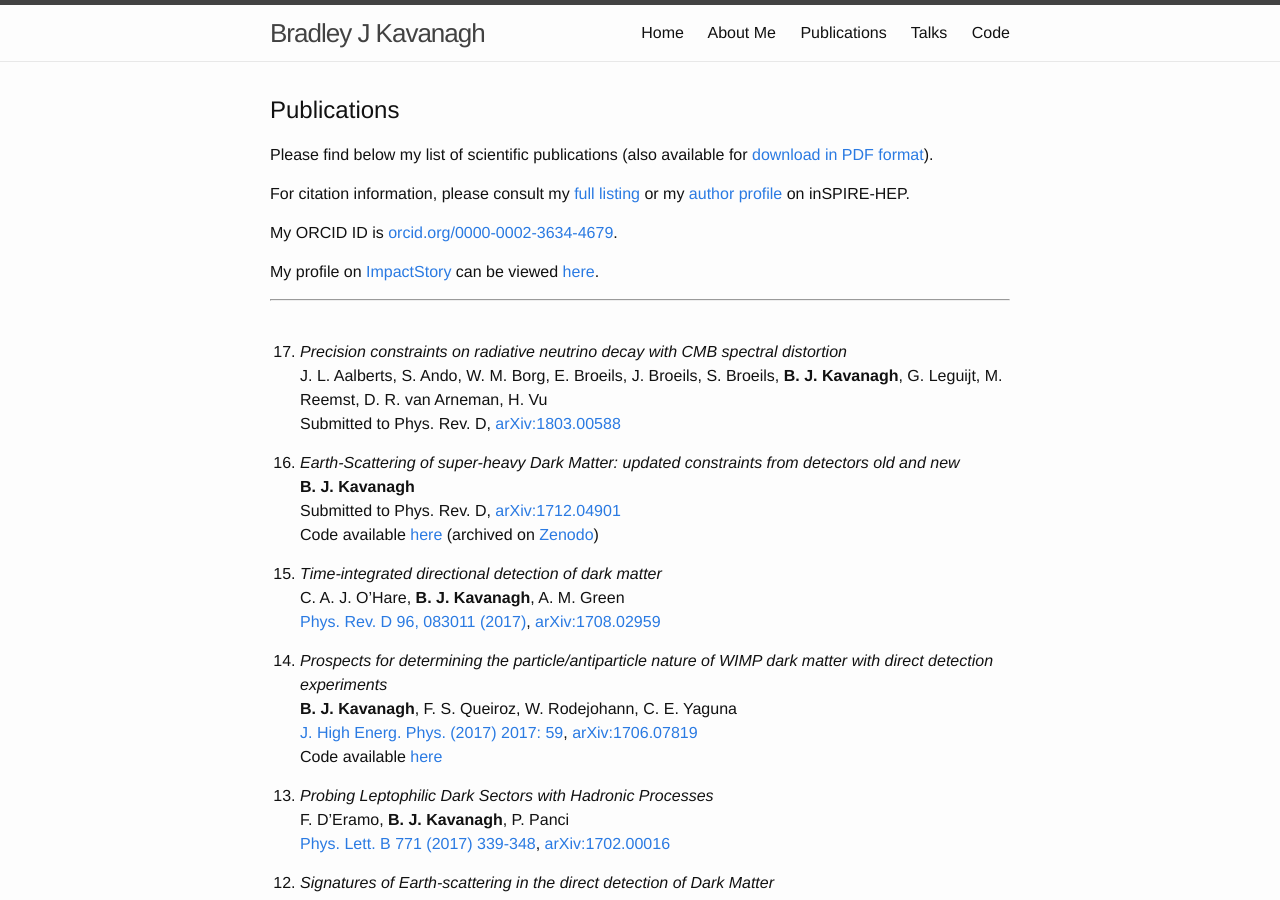
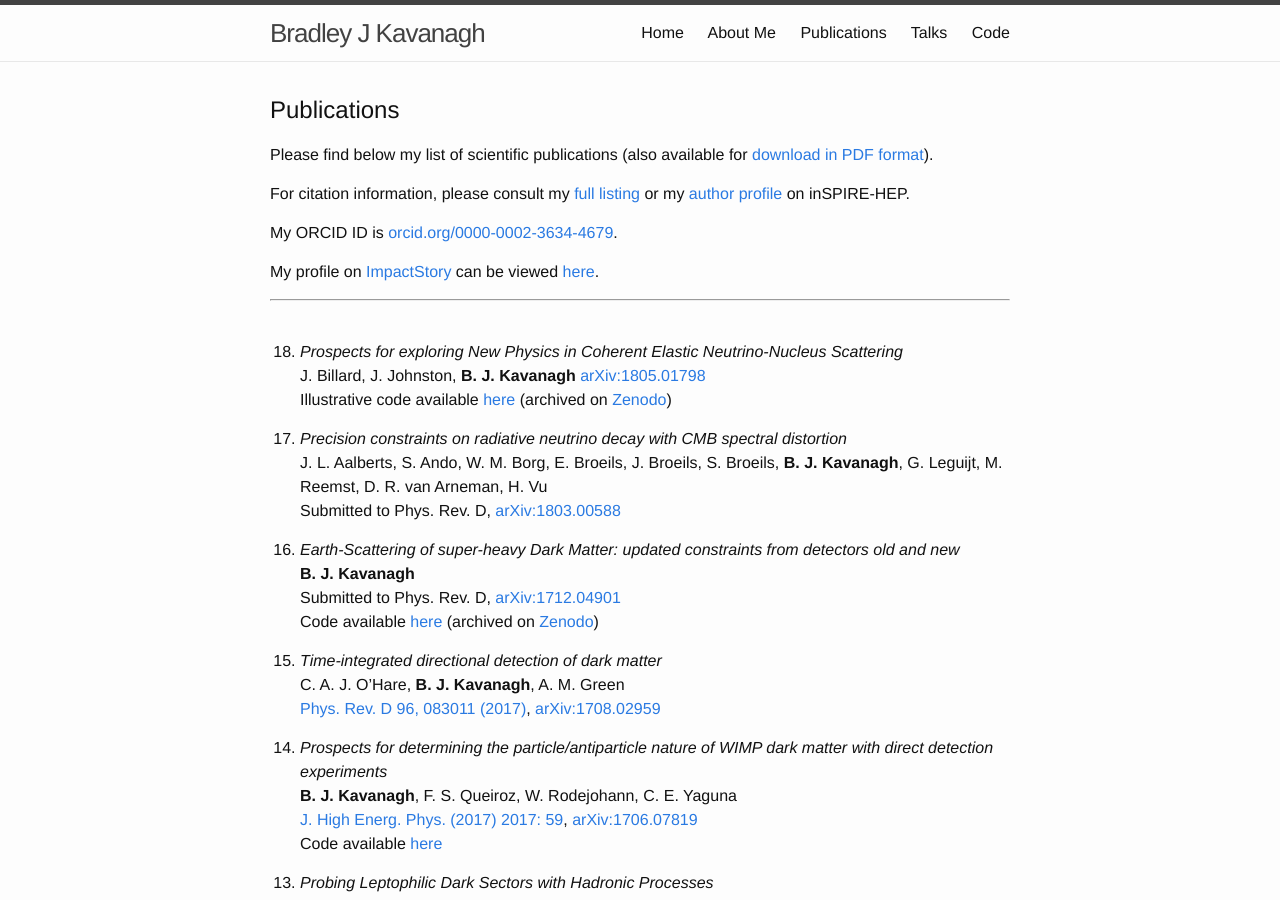
Before and after one commit to bradkav/bradkav.github.io, a Jekyll site: the page built from publications.md, in a window 1280 px wide and 900 px high. Built offline with Jekyll 4.4.1, drawn with Linux system fonts in a browser that asks for light colours.

Commit message:
Added Neutrino Paper

```diff
--- a/publications.md
+++ b/publications.md
@@ -18,6 +18,11 @@ My profile on [ImpactStory](https://impactstory.org/) can be viewed [here](https
 
 ***
 <br>
+
+18. *Prospects for exploring New Physics in Coherent Elastic Neutrino-Nucleus Scattering*
+J. Billard, J. Johnston, **B. J. Kavanagh**
+[arXiv:1805.01798](https://arxiv.org/abs/1805.01798)
+Illustrative code available [here](https://github.com/bradkav/CEvNS) (archived on [Zenodo](https://doi.org/10.5281/zenodo.1229055))
 
 17. *Precision constraints on radiative neutrino decay with CMB spectral distortion*
 J. L. Aalberts, S. Ando, W. M. Borg, E. Broeils, J. Broeils, S. Broeils, **B. J. Kavanagh**, G. Leguijt, M. Reemst, D. R. van Arneman, H. Vu
```
